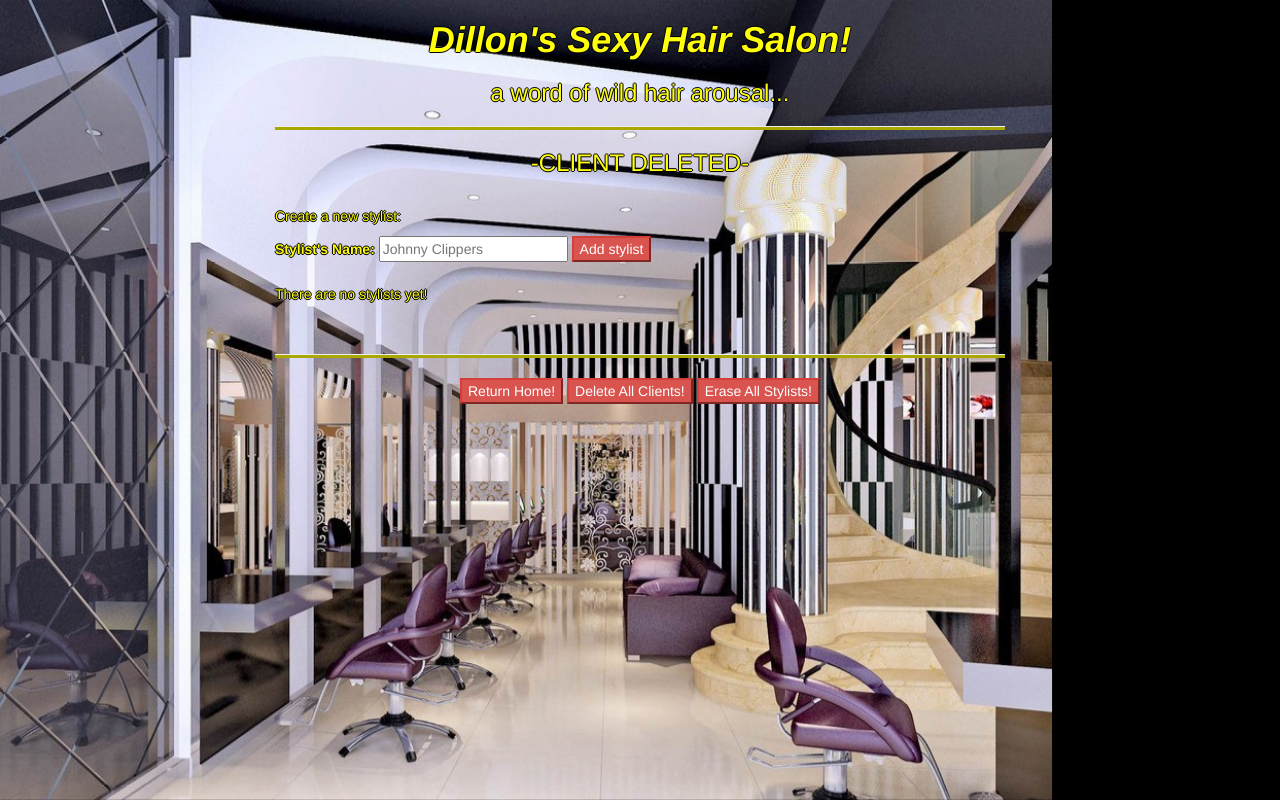
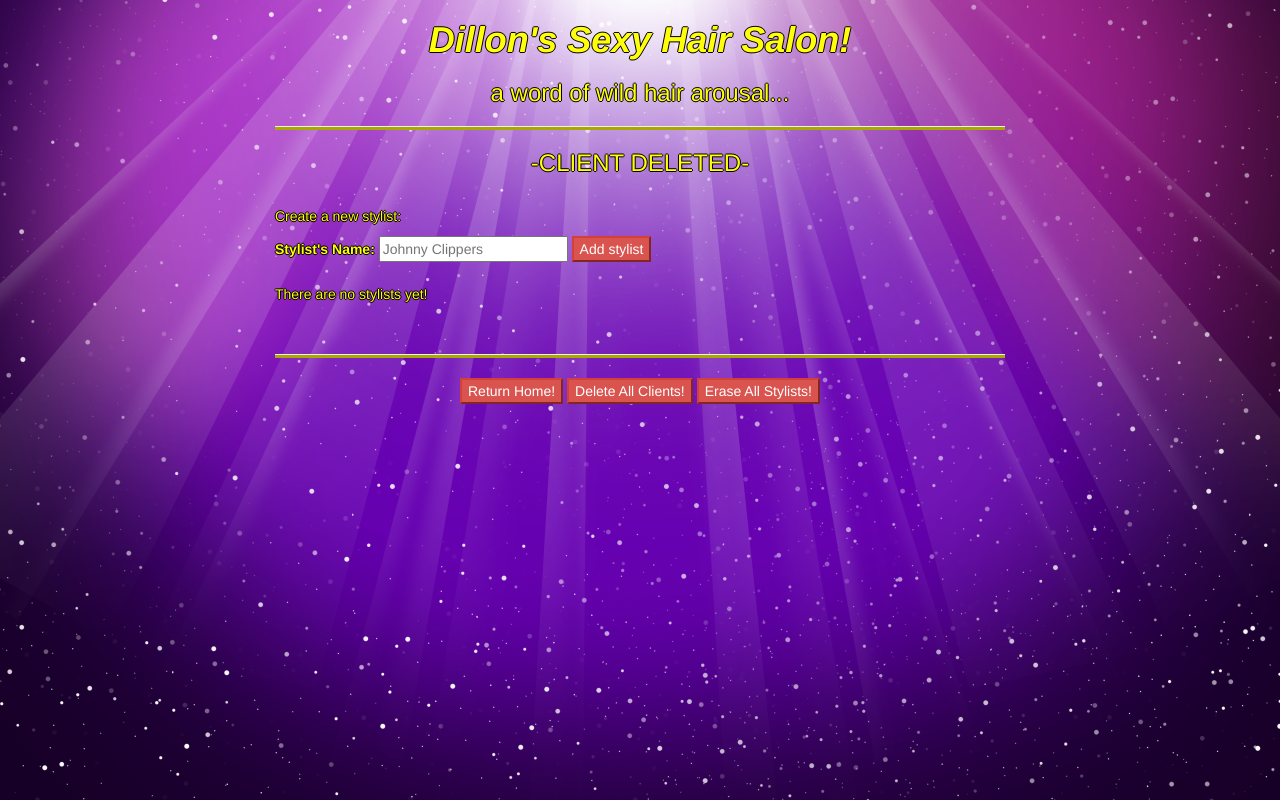
Before and after one commit to DillonLloydLee/Hair_Salon, a PHP site: template views/client_deleted.html.twig in a window 1280 px wide. Run offline with PHP 8.4, Linux system fonts and the light colour scheme; the template is opened without the code that fills it, so the values that code supplies are empty; some libraries are stand-ins or nearby versions.

Commit message:
change picture for increased readability.

```diff
--- a/views/client_deleted.html.twig
+++ b/views/client_deleted.html.twig
@@ -7,7 +7,7 @@
     <body>
         <div class="container">
 
-            <img src="/../salon.jpg" style='position:fixed; top:0px; left:0px; height:100%; z-index:-1;'>
+            <img src="/../purple.png" style="position:fixed; top:0px; left:0px; width:100%; height:100%; z-index:-1">
 
             <div class="col-sm-2"></div>
             <div class="col-sm-8">
--- a/views/client_edit.html.twig
+++ b/views/client_edit.html.twig
@@ -7,7 +7,7 @@
     <body>
         <div class="container">
 
-            <img src="/../salon.jpg" style='position:fixed; top:0px; left:0px; height:100%; z-index:-1;'>
+            <img src="/../purple.png" style="position:fixed; top:0px; left:0px; width:100%; height:100%; z-index:-1">
 
             <div class="col-sm-2"></div>
             <div class="col-sm-8">
--- a/views/index.html.twig
+++ b/views/index.html.twig
@@ -7,7 +7,7 @@
     <body>
         <div class="container">
 
-            <img src="salon.jpg" style='position:fixed; top:0px; left:0px; height:100%; z-index:-1;'>
+            <img src="purple.png" style="position:fixed; top:0px; left:0px; width:100%; height:100%; z-index:-1">
 
             <div class="col-sm-2"></div>
             <div class="col-sm-8">
--- a/views/stylist.html.twig
+++ b/views/stylist.html.twig
@@ -7,7 +7,7 @@
     <body>
         <div class="container">
 
-            <img src="/../salon.jpg" style='position:fixed; top:0px; left:0px; height:100%; z-index:-1;'>
+            <img src="/../purple.png" style="position:fixed; top:0px; left:0px; width:100%; height:100%; z-index:-1">
 
             <div class="col-sm-2"></div>
             <div class="col-sm-8">
--- a/views/stylist_deleted.html.twig
+++ b/views/stylist_deleted.html.twig
@@ -7,7 +7,7 @@
     <body>
         <div class="container">
 
-            <img src="/../salon.jpg" style='position:fixed; top:0px; left:0px; height:100%; z-index:-1;'>
+            <img src="/../purple.png" style="position:fixed; top:0px; left:0px; width:100%; height:100%; z-index:-1">
 
             <div class="col-sm-2"></div>
             <div class="col-sm-8">
--- a/views/stylist_edit.html.twig
+++ b/views/stylist_edit.html.twig
@@ -7,7 +7,7 @@
     <body>
         <div class="container">
 
-            <img src="/../salon.jpg" style='position:fixed; top:0px; left:0px; height:100%; z-index:-1;'>
+            <img src="/../purple.png" style="position:fixed; top:0px; left:0px; width:100%; height:100%; z-index:-1">
 
             <div class="col-sm-2"></div>
             <div class="col-sm-8">
```
Also changed, not shown: web/purple.png (added).
